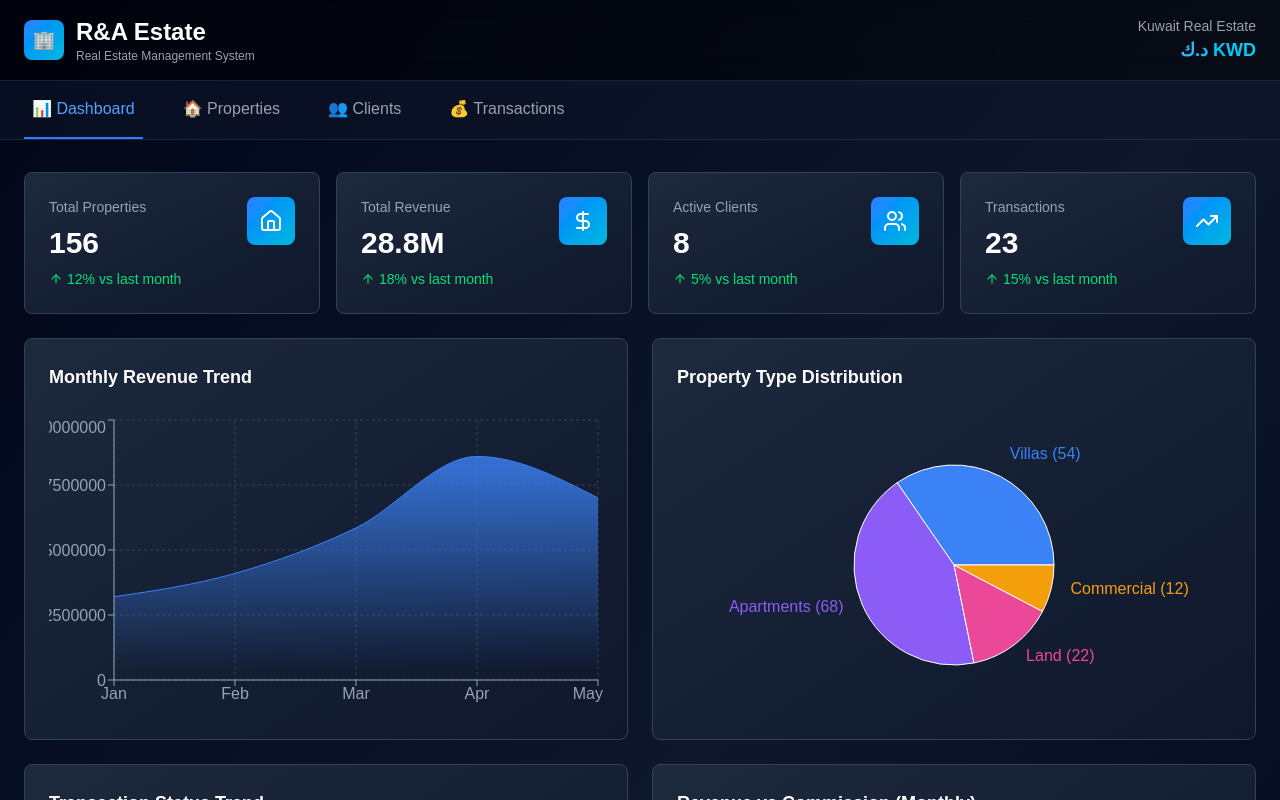
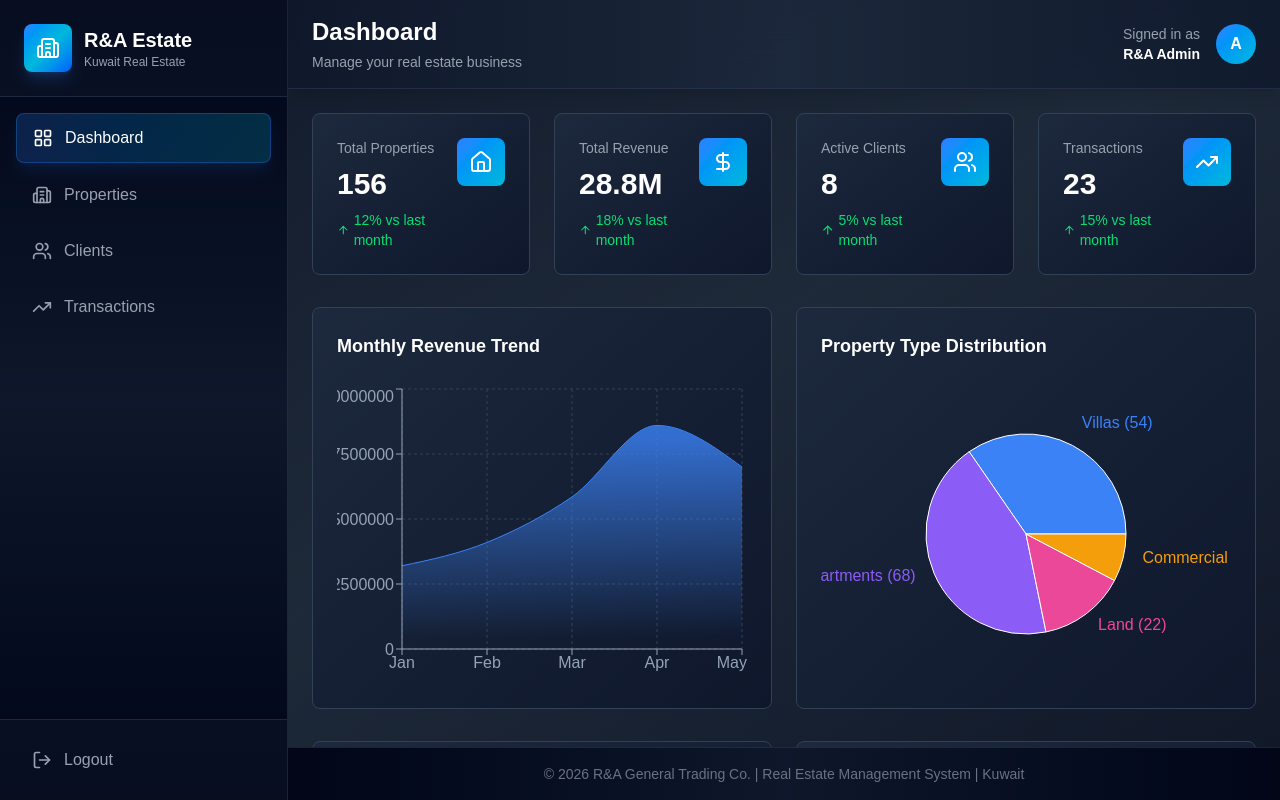
Before and after one commit to jmmsalsalem-collab/ra-estate, a Next.js app: page / in a window 1280 px wide. Shown: the top 800 px of the page. Built offline with nearby package versions, Linux system fonts and the light colour scheme.

Commit message:
design: Complete UI overhaul - professional dark theme with sidebar navigation, improved spacing, gradient accents

```diff
--- a/app/page.tsx
+++ b/app/page.tsx
@@ -5,71 +5,127 @@ import PropertyManager from '@/components/PropertyManager';
 import ClientManager from '@/components/ClientManager';
 import TransactionManager from '@/components/TransactionManager';
 import Dashboard from '@/components/Dashboard';
+import { LayoutGrid, Building2, Users, TrendingUp, LogOut, Menu, X } from 'lucide-react';
 
-export default function Home() {
+export default function HomePage() {
   const [activeTab, setActiveTab] = useState<'dashboard' | 'properties' | 'clients' | 'transactions'>('dashboard');
+  const [sidebarOpen, setSidebarOpen] = useState(true);
+
+  const navItems = [
+    { id: 'dashboard', label: 'Dashboard', icon: LayoutGrid },
+    { id: 'properties', label: 'Properties', icon: Building2 },
+    { id: 'clients', label: 'Clients', icon: Users },
+    { id: 'transactions', label: 'Transactions', icon: TrendingUp },
+  ];
 
   return (
-    <main className="min-h-screen bg-gradient-to-br from-slate-950 via-slate-900 to-slate-950">
-      {/* Header */}
-      <header className="bg-black/50 backdrop-blur-md border-b border-slate-700/50 sticky top-0 z-40">
-        <div className="max-w-7xl mx-auto px-6 py-4 flex items-center justify-between">
+    <div className="flex h-screen bg-gradient-to-br from-gray-900 via-gray-800 to-gray-900">
+      {/* Sidebar */}
+      <div
+        className={`${
+          sidebarOpen ? 'w-72' : 'w-0'
+        } bg-gradient-to-b from-slate-950 via-slate-900 to-slate-950 border-r border-slate-700/50 transition-all duration-300 overflow-hidden fixed md:relative h-full z-50 md:z-auto flex flex-col`}
+      >
+        {/* Logo */}
+        <div className="p-6 border-b border-slate-700/50 bg-slate-900/50">
           <div className="flex items-center gap-3">
-            <div className="w-10 h-10 bg-gradient-to-br from-blue-500 to-cyan-500 rounded-lg flex items-center justify-center">
-              <span className="text-white font-bold text-lg">🏢</span>
+            <div className="w-12 h-12 rounded-lg bg-gradient-to-br from-blue-500 via-cyan-500 to-blue-600 flex items-center justify-center shadow-lg shadow-blue-500/20">
+              <Building2 size={24} className="text-white" />
             </div>
             <div>
-              <h1 className="text-2xl font-bold text-white">R&A Estate</h1>
-              <p className="text-xs text-gray-400">Real Estate Management System</p>
+              <h1 className="text-xl font-bold text-white">R&A Estate</h1>
+              <p className="text-xs text-gray-400">Kuwait Real Estate</p>
             </div>
           </div>
-          <div className="text-right">
-            <p className="text-sm text-gray-400">Kuwait Real Estate</p>
-            <p className="text-lg font-bold text-transparent bg-clip-text bg-gradient-to-r from-blue-400 to-cyan-400">د.ك KWD</p>
+        </div>
+
+        {/* Navigation */}
+        <nav className="flex-1 p-4 space-y-2 overflow-y-auto">
+          {navItems.map((item) => {
+            const Icon = item.icon;
+            const isActive = activeTab === item.id;
+            return (
+              <button
+                key={item.id}
+                onClick={() => {
+                  setActiveTab(item.id as any);
+                  setSidebarOpen(false);
+                }}
+                className={`w-full flex items-center gap-3 px-4 py-3 rounded-lg transition-all ${
+                  isActive
+                    ? 'bg-gradient-to-r from-blue-500/20 to-cyan-500/20 text-white border border-blue-500/30 shadow-lg shadow-blue-500/10'
+                    : 'text-gray-400 hover:text-white hover:bg-slate-700/30'
+                }`}
+              >
+                <Icon size={20} />
+                <span className="font-medium">{item.label}</span>
+              </button>
+            );
+          })}
+        </nav>
+
+        {/* Footer */}
+        <div className="p-4 border-t border-slate-700/50 bg-slate-900/50">
+          <button className="w-full flex items-center gap-3 px-4 py-3 rounded-lg text-gray-400 hover:text-white hover:bg-slate-700/30 transition-all">
+            <LogOut size={20} />
+            <span className="font-medium">Logout</span>
+          </button>
         </div>
       </div>
-      </header>
 
-      {/* Navigation Tabs */}
-      <nav className="bg-slate-900/50 border-b border-slate-700/50 sticky top-[73px] z-30">
-        <div className="max-w-7xl mx-auto px-6">
-          <div className="flex gap-8">
-            {[
-              { id: 'dashboard', label: '📊 Dashboard', icon: '📊' },
-              { id: 'properties', label: '🏠 Properties', icon: '🏠' },
-              { id: 'clients', label: '👥 Clients', icon: '👥' },
-              { id: 'transactions', label: '💰 Transactions', icon: '💰' },
-            ].map((tab) => (
+      {/* Main Content */}
+      <div className="flex-1 flex flex-col min-h-screen overflow-hidden">
+        {/* Top Bar */}
+        <div className="bg-gradient-to-r from-slate-900/80 via-slate-800/80 to-slate-900/80 backdrop-blur-xl border-b border-slate-700/50 px-6 py-4 flex items-center justify-between sticky top-0 z-40 shadow-lg">
+          <div className="flex items-center gap-4">
             <button
-                key={tab.id}
-                onClick={() => setActiveTab(tab.id as any)}
-                className={`py-4 px-2 border-b-2 transition-colors whitespace-nowrap ${
-                  activeTab === tab.id
-                    ? 'border-blue-500 text-blue-400'
-                    : 'border-transparent text-gray-400 hover:text-gray-200'
-                }`}
+              onClick={() => setSidebarOpen(!sidebarOpen)}
+              className="md:hidden p-2 hover:bg-slate-700/50 rounded-lg transition-colors"
             >
-                {tab.label}
+              {sidebarOpen ? <X size={24} /> : <Menu size={24} />}
             </button>
-            ))}
+            <div>
+              <h2 className="text-2xl font-bold text-white">
+                {navItems.find((i) => i.id === activeTab)?.label}
+              </h2>
+              <p className="text-sm text-gray-400 mt-1">Manage your real estate business</p>
             </div>
           </div>
-      </nav>
+
+          <div className="flex items-center gap-4">
+            <div className="text-right hidden sm:block">
+              <p className="text-sm text-gray-400">Signed in as</p>
+              <p className="text-sm font-semibold text-white">R&A Admin</p>
+            </div>
+            <div className="w-10 h-10 rounded-full bg-gradient-to-br from-blue-500 to-cyan-500 flex items-center justify-center">
+              <span className="text-white font-bold">A</span>
+            </div>
+          </div>
+        </div>
 
         {/* Content Area */}
-      <div className="max-w-7xl mx-auto px-6 py-8">
+        <div className="flex-1 overflow-auto">
+          <div className="p-6 max-w-7xl mx-auto">
             {activeTab === 'dashboard' && <Dashboard />}
             {activeTab === 'properties' && <PropertyManager />}
             {activeTab === 'clients' && <ClientManager />}
             {activeTab === 'transactions' && <TransactionManager />}
           </div>
+        </div>
 
         {/* Footer */}
-      <footer className="bg-black/50 border-t border-slate-700/50 mt-12">
-        <div className="max-w-7xl mx-auto px-6 py-6 text-center text-gray-400 text-sm">
+        <div className="bg-gradient-to-r from-slate-950 via-slate-900 to-slate-950 border-t border-slate-700/50 px-6 py-4 text-center text-sm text-gray-500">
           <p>© 2026 R&A General Trading Co. | Real Estate Management System | Kuwait</p>
         </div>
-      </footer>
-    </main>
+      </div>
+
+      {/* Mobile Overlay */}
+      {sidebarOpen && (
+        <div
+          className="md:hidden fixed inset-0 bg-black/50 z-40"
+          onClick={() => setSidebarOpen(false)}
+        />
+      )}
+    </div>
   );
 }
--- a/components/Dashboard.tsx
+++ b/components/Dashboard.tsx
@@ -80,9 +80,9 @@ export default function Dashboard() {
   );
 
   return (
-    <div className="space-y-6">
+    <div className="space-y-8">
       {/* Top KPIs */}
-      <div className="grid grid-cols-1 md:grid-cols-2 lg:grid-cols-4 gap-4">
+      <div className="grid grid-cols-1 md:grid-cols-2 lg:grid-cols-4 gap-6">
         <StatCard
           icon={Home}
           label="Total Properties"
@@ -114,7 +114,7 @@ export default function Dashboard() {
       </div>
 
       {/* Charts Row 1 */}
-      <div className="grid grid-cols-1 lg:grid-cols-2 gap-6">
+      <div className="grid grid-cols-1 lg:grid-cols-2 gap-6 mt-8">
         {/* Monthly Revenue Trend */}
         <div className="bg-gradient-to-br from-slate-800 to-slate-900 border border-slate-700 rounded-lg p-6">
           <h3 className="text-lg font-bold text-white mb-6">Monthly Revenue Trend</h3>
```
Lines whose indentation alone changed are shown as unchanged.
